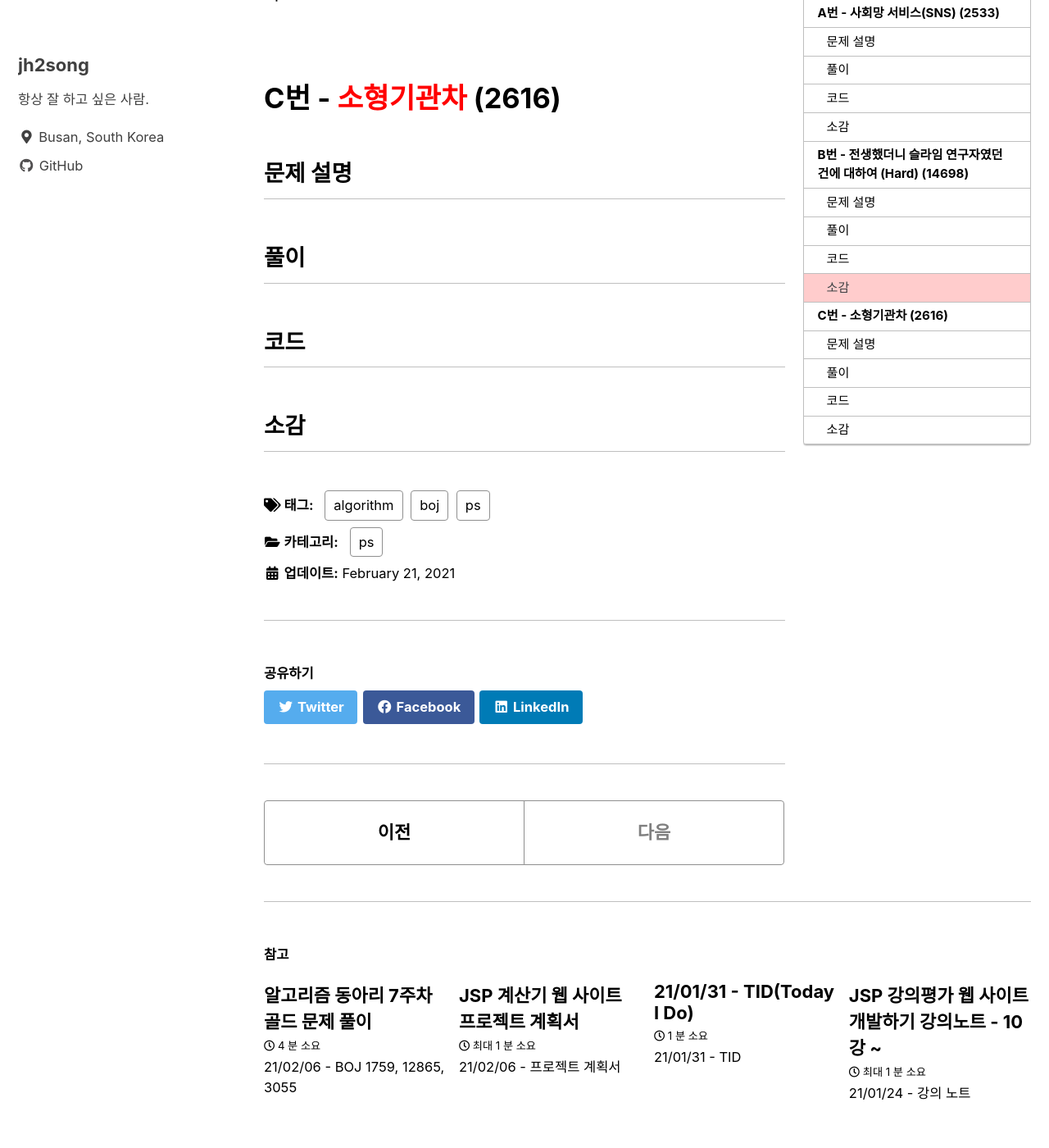
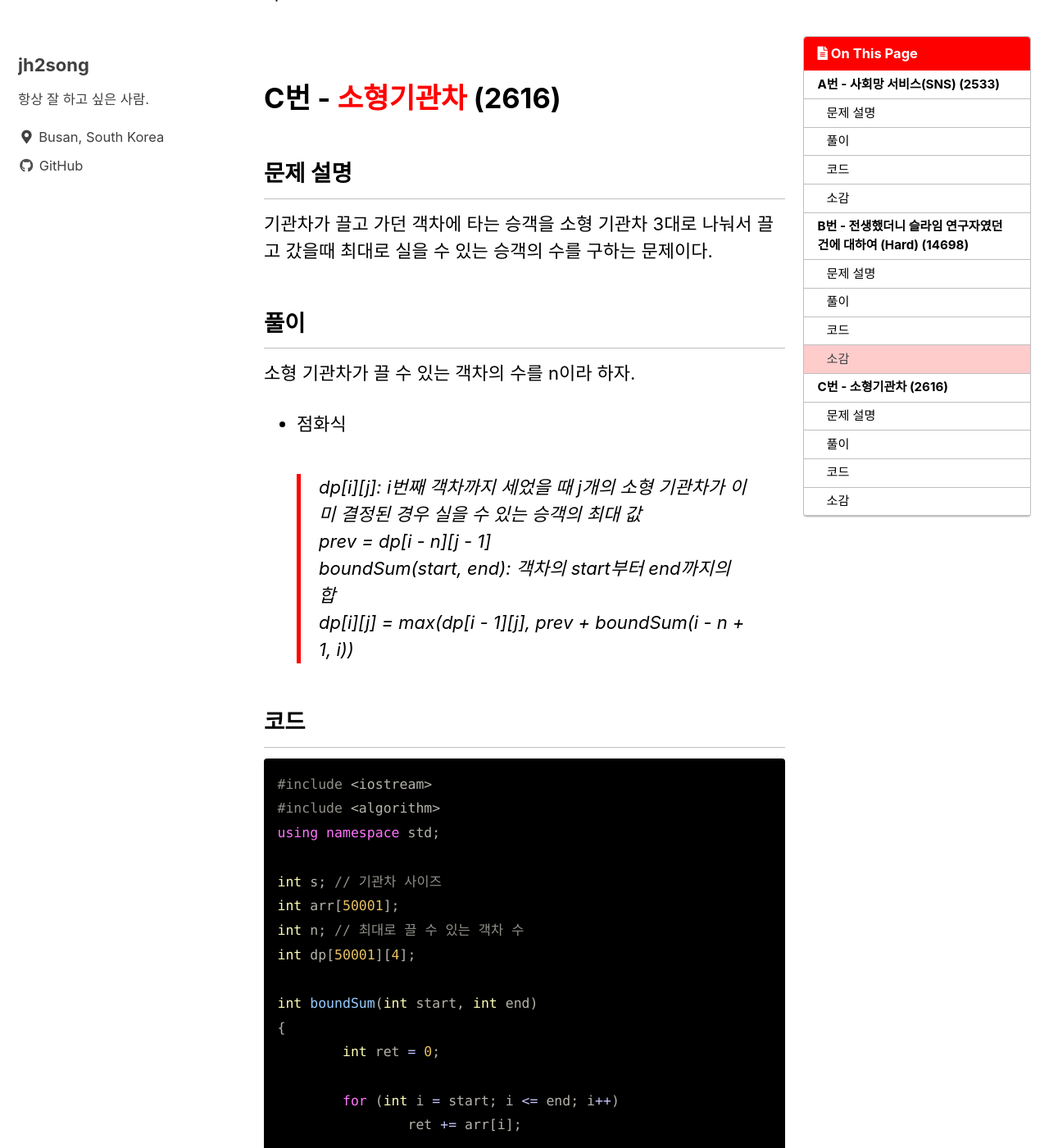
Before and after one commit to jh2song/jh2song.github.io, a Jekyll site: the page built from _posts/ps/2021-02-21-algorithm-study-week008.md, in a window 1280 px wide and 1400 px high, scrolled down 6655 px. Shown: the whole window at 82% size. Built offline with Jekyll 4.4.1, drawn with Linux system fonts in a browser that asks for light colours; cached includes are drawn as plain includes; some of the changed text lies outside the part shown.

Commit message:
21/02/21

````diff
--- a/_posts/ps/2021-02-21-algorithm-study-week008.md
+++ b/_posts/ps/2021-02-21-algorithm-study-week008.md
@@ -208,8 +208,75 @@ int main()
 
 ## 문제 설명
 
+기관차가 끌고 가던 객차에 타는 승객을 소형 기관차 3대로 나눠서 끌고 갔을때 최대로 실을 수 있는 승객의 수를 구하는 문제이다.
+
 ## 풀이
+
+소형 기관차가 끌 수 있는 객차의 수를 n이라 하자.
+
+- 점화식
+
+  > dp[i][j]: i번째 객차까지 세었을 때 j개의 소형 기관차가 이미 결정된 경우 실을 수 있는 승객의 최대 값
+  > prev = dp[i - n][j - 1]
+  > boundSum(start, end): 객차의 start부터 end까지의 합
+  > dp[i][j] = max(dp[i - 1][j], prev + boundSum(i - n + 1, i))
 
 ## 코드
 
+```c++
+#include <iostream>
+#include <algorithm>
+using namespace std;
+
+int s; // 기관차 사이즈
+int arr[50001];
+int n; // 최대로 끌 수 있는 객차 수
+int dp[50001][4];
+
+int boundSum(int start, int end)
+{
+	int ret = 0;
+
+	for (int i = start; i <= end; i++)
+		ret += arr[i];
+
+	return ret;
+}
+
+int main()
+{
+	ios::sync_with_stdio(false);
+	cin.tie(NULL);
+
+	cin >> s;
+	for (int i = 1; i <= s; i++)
+	{
+		cin >> arr[i];
+	}
+	cin >> n;
+
+	int answer = -1;
+	for (int i = 1; i <= s; i++)
+	{
+		for (int j = 1; j <= 3; j++)
+		{
+			int prev;
+			if (i - n >= 1)
+				prev = dp[i - n][j - 1];
+			else
+				prev = 0;
+
+			dp[i][j] = max(dp[i - 1][j], prev + boundSum(i - n + 1, i));
+
+			if (j == 3)
+				answer = max(answer, dp[i][3]);
+		}
+	}
+
+	cout << answer;
+}
+```
+
 ## 소감
+
+골드 DP 문제가 고민을 조금만 하니 풀려서 신기했다. 슬슬 실력 오른듯? ㅋㅋ
````
